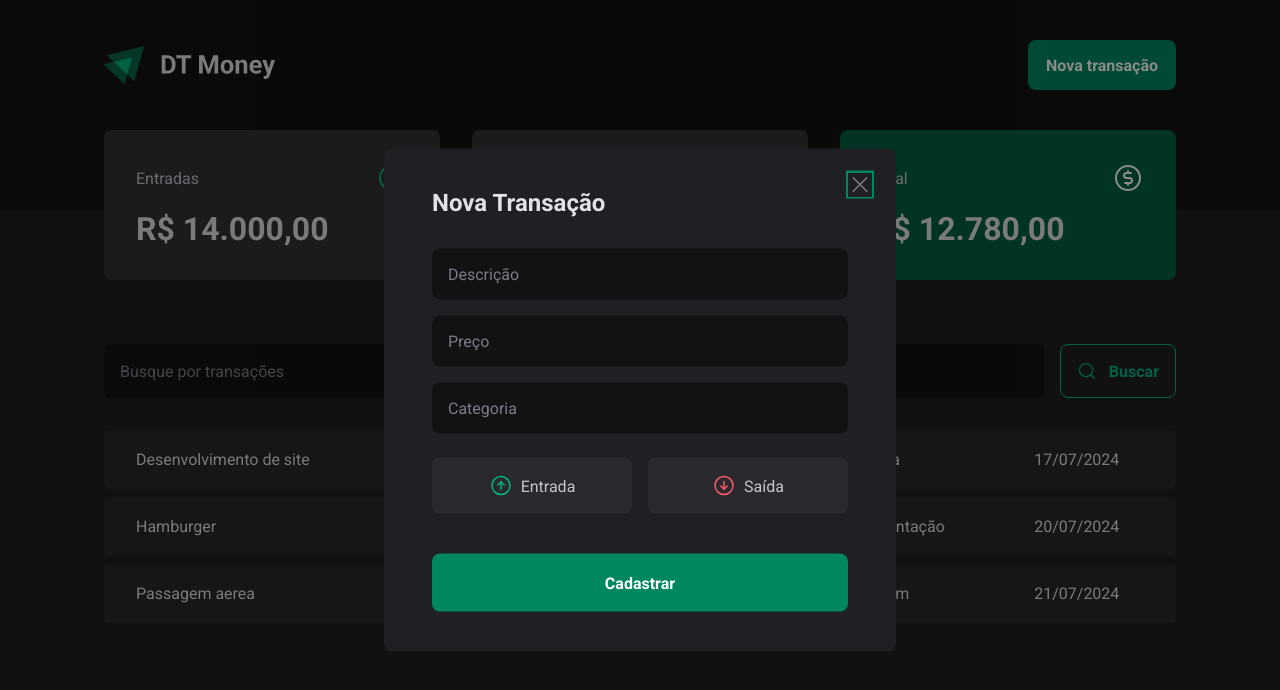
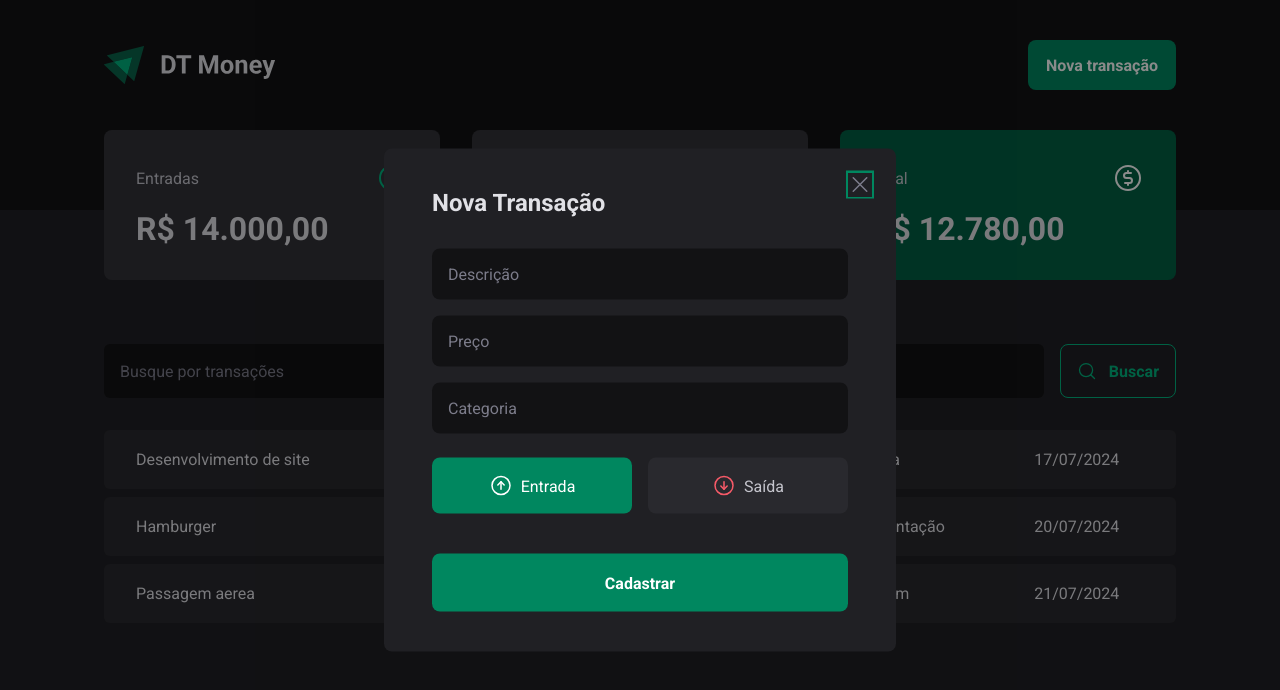
Before and after one commit to artprange/mba-expense-tracker, a React (Vite) app: page / in a window 1280 px wide. Both pictures are taken after a click on the button "Nova transação". Shown: the top 690 px of the page. Built offline with nearby package versions, Linux system fonts and the light colour scheme; data requests are answered from the project's data file.

Commit message:
controlled components on subit form

```diff
--- a/src/components/NewTransactionModal/index.tsx
+++ b/src/components/NewTransactionModal/index.tsx
@@ -1,7 +1,7 @@
 import { zodResolver } from '@hookform/resolvers/zod'
 import * as Dialog from '@radix-ui/react-dialog'
 import { ArrowCircleDown, ArrowCircleUp, X } from 'phosphor-react'
-import { useForm } from 'react-hook-form'
+import { Controller, useForm } from 'react-hook-form'
 import * as z from 'zod'
 
 import {
@@ -16,18 +16,22 @@
   description: z.string(),
   price: z.number(),
   category: z.string(),
-  // type: z.enum(['income', 'expense']),
+  type: z.enum(['income', 'expense']),
 })
 
 type NewTransactionFormInputs = z.infer<typeof newTransactionFormSchema>
 
 export function NewTransactionModal() {
   const {
+    control,
     register,
     handleSubmit,
     formState: { isSubmitting },
   } = useForm<NewTransactionFormInputs>({
     resolver: zodResolver(newTransactionFormSchema),
+    defaultValues: {
+      type: 'income',
+    },
   })
 
   async function handleCreateNewTransaction(data: NewTransactionFormInputs) {
@@ -65,7 +69,15 @@
             {...register('category')}
           />
 
-          <TransactionType>
+          <Controller
+            control={control}
+            name="type"
+            render={({ field }) => {
+              return (
+                <TransactionType
+                  onValueChange={field.onChange}
+                  value={field.value}
+                >
                   <TransactionTypeButton variant="income" value="income">
                     <ArrowCircleUp size={24} />
                     Entrada
@@ -75,6 +87,9 @@
                     Saída
                   </TransactionTypeButton>
                 </TransactionType>
+              )
+            }}
+          />
 
           <button type="submit" disabled={isSubmitting}>
             Cadastrar
```
Lines whose indentation alone changed are shown as unchanged.
